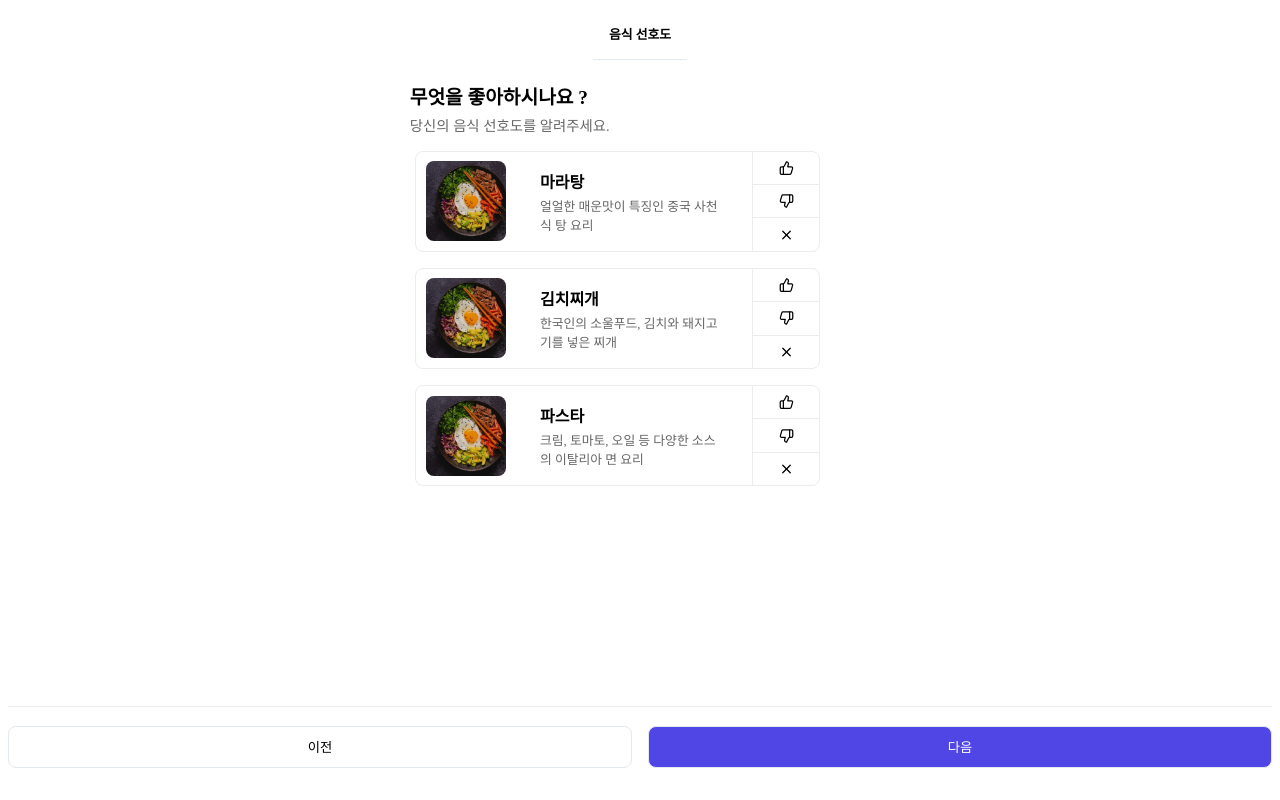
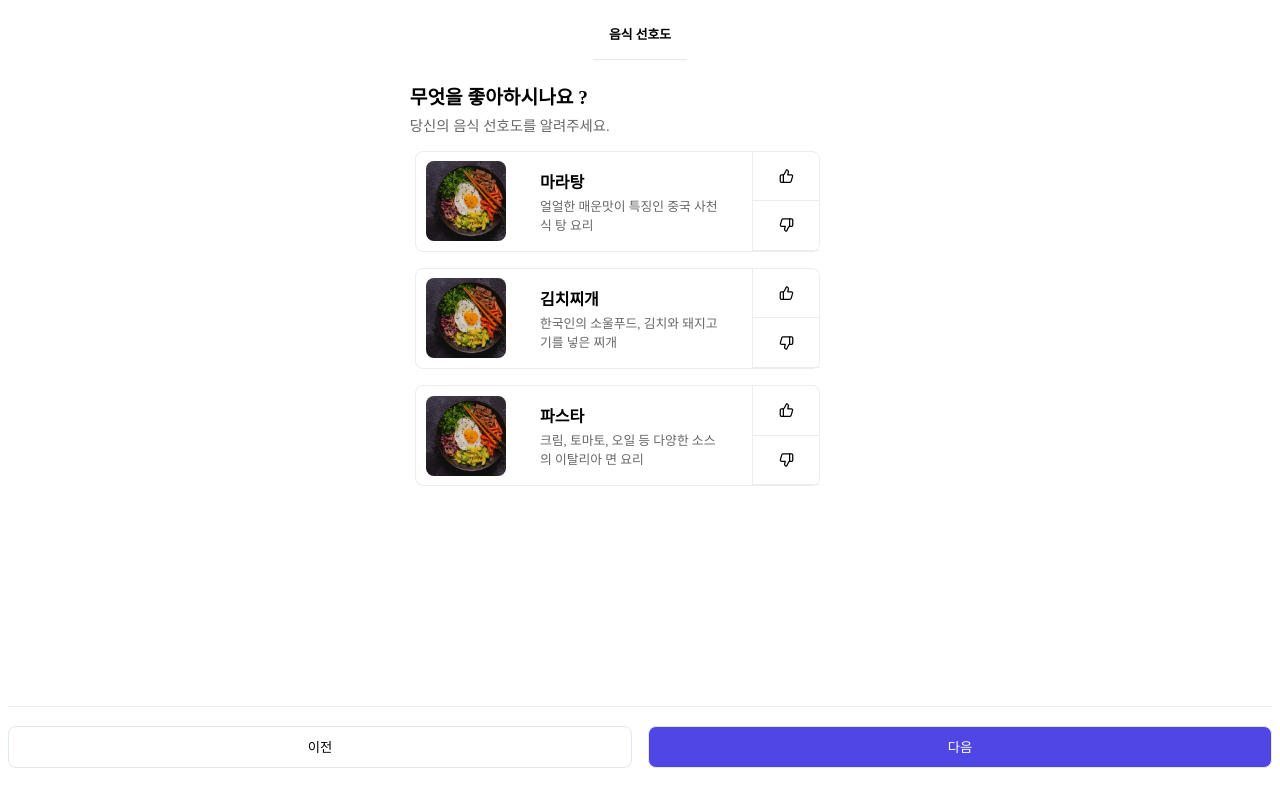
Before and after one commit to minwoo1119/Plate-Picks-Frontend, a React (Vite) app: page /survey in a window 1280 px wide. Built offline with nearby package versions, Linux system fonts and the light colour scheme.

Commit message:
[Fix] #16 - 백엔드와 동일한 enum 형식으로 수정

```diff
--- a/src/components/foodSelection/FoodSelection.tsx
+++ b/src/components/foodSelection/FoodSelection.tsx
@@ -1,7 +1,7 @@
-import { ThumbsDown, ThumbsUp, X } from "lucide-react";
+import { ThumbsDown, ThumbsUp, X } from 'lucide-react';
 
-import { Preference } from "../../pages/survey/SurveyPage";
-import styles from "./foodSelection.module.scss";
+import { Preference } from '../../pages/survey/SurveyPage';
+import styles from './foodSelection.module.scss';
 
 type FoodSelectionProps = {
     id: number;
@@ -22,7 +22,7 @@ function FoodSelection({
     return (
         <div className={styles.container}>
             <div className={styles.imgBox}>
-				<img src={imgUrl} alt="음식 이미지" />
+                <img src={imgUrl} alt='음식 이미지' />
             </div>
             <div className={styles.textBox}>
                 <div>{name}</div>
@@ -31,28 +31,28 @@ function FoodSelection({
             <div className={styles.preferenceBox}>
                 <div
                     className={`${styles.preferenceBtn} ${
-						preference === "like" ? styles.selected : ""
+                        preference === 'Good' ? styles.selected : ''
                     } ${styles.underline}`}
-					onClick={() => setPreference("like")}
+                    onClick={() => setPreference('Good')}
                 >
                     <ThumbsUp width={15} />
                 </div>
                 <div
                     className={`${styles.preferenceBtn} ${
-						preference === "dislike" ? styles.selected : ""
+                        preference === 'Bad' ? styles.selected : ''
                     } ${styles.underline}`}
-					onClick={() => setPreference("dislike")}
+                    onClick={() => setPreference('Bad')}
                 >
                     <ThumbsDown width={15} />
                 </div>
-				<div
+                {/* <div
                     className={`${styles.preferenceBtn} ${
-						preference === "none" ? styles.selected : ""
+                        preference === 'Soso' ? styles.selected : ''
                     }`}
-					onClick={() => setPreference("none")}
+                    onClick={() => setPreference('Soso')}
                 >
                     <X width={15} />
-				</div>
+                </div> */}
             </div>
         </div>
     );
--- a/src/pages/survey/SurveyPage.tsx
+++ b/src/pages/survey/SurveyPage.tsx
@@ -1,10 +1,10 @@
-import { useEffect, useState } from "react";
+import { useEffect, useState } from 'react';
 
-import Button from "../../components/common/Button";
-import FoodSelection from "../../components/foodSelection/FoodSelection";
-import Header from "../../components/common/Header";
-import styles from "./surveyPage.module.scss";
-import { useNavigate } from "react-router-dom";
+import Button from '../../components/common/Button';
+import FoodSelection from '../../components/foodSelection/FoodSelection';
+import Header from '../../components/common/Header';
+import styles from './surveyPage.module.scss';
+import { useNavigate } from 'react-router-dom';
 
 type Food = {
     id: number;
@@ -16,25 +16,25 @@ type Food = {
 const dummyFoods: Food[] = [
     {
         id: 1,
-		name: "마라탕",
-		description: "얼얼한 매운맛이 특징인 중국 사천식 탕 요리",
-		imgUrl: "src/img/food.jpeg",
+        name: '마라탕',
+        description: '얼얼한 매운맛이 특징인 중국 사천식 탕 요리',
+        imgUrl: 'src/img/food.jpeg',
     },
     {
         id: 2,
-		name: "김치찌개",
-		description: "한국인의 소울푸드, 김치와 돼지고기를 넣은 찌개",
-		imgUrl: "src/img/food.jpeg",
+        name: '김치찌개',
+        description: '한국인의 소울푸드, 김치와 돼지고기를 넣은 찌개',
+        imgUrl: 'src/img/food.jpeg',
     },
     {
         id: 3,
-		name: "파스타",
-		description: "크림, 토마토, 오일 등 다양한 소스의 이탈리아 면 요리",
-		imgUrl: "src/img/food.jpeg",
+        name: '파스타',
+        description: '크림, 토마토, 오일 등 다양한 소스의 이탈리아 면 요리',
+        imgUrl: 'src/img/food.jpeg',
     },
 ];
 
-export type Preference = "default" | "like" | "dislike" | "none";
+export type Preference = 'Good' | 'Bad' | 'Soso';
 
 function SurveyPage() {
     const navigate = useNavigate();
@@ -48,7 +48,7 @@ function SurveyPage() {
         setFoodList(dummyFoods);
         const initialPrefs: Record<number, Preference> = {};
         dummyFoods.forEach((food) => {
-			initialPrefs[food.id] = "default";
+            initialPrefs[food.id] = 'Soso';
         });
         setPreferences(initialPrefs);
     }, []);
@@ -65,17 +65,19 @@ function SurveyPage() {
             name: food.name,
             preference: preferences[food.id],
         }));
-		console.log("제출할 데이터:", selected);
-		navigate("/progress", { state: selected });
+        console.log('제출할 데이터:', selected);
+        navigate('/progress', { state: selected });
     };
 
     return (
         <div className={styles.container}>
             <div className={styles.topArea}>
-				<Header text="음식 선호도" />
+                <Header text='음식 선호도' />
                 <div className={styles.content}>
                     <div className={styles.textArea}>
-						<div className={styles.titleText}>무엇을 좋아하시나요 ?</div>
+                        <div className={styles.titleText}>
+                            무엇을 좋아하시나요 ?
+                        </div>
                         <div className={styles.subText}>
                             당신의 음식 선호도를 알려주세요.
                         </div>
@@ -88,8 +90,10 @@ function SurveyPage() {
                                 name={food.name}
                                 description={food.description}
                                 imgUrl={food.imgUrl}
-								preference={preferences[food.id] ?? "default"}
-								setPreference={(pref) => handleSetPreference(food.id, pref)}
+                                preference={preferences[food.id] ?? 'Soso'}
+                                setPreference={(pref) =>
+                                    handleSetPreference(food.id, pref)
+                                }
                             />
                         ))}
                     </div>
@@ -97,12 +101,12 @@ function SurveyPage() {
             </div>
 
             <div className={styles.buttonArea}>
-				<Button text="이전" onClick={() => navigate(-1)} />
+                <Button text='이전' onClick={() => navigate(-1)} />
                 <Button
-					text="다음"
+                    text='다음'
                     onClick={handleNext}
-					color="#5046E5"
-					fontColor="#FFFFFF"
+                    color='#5046E5'
+                    fontColor='#FFFFFF'
                 />
             </div>
         </div>
```
Lines whose indentation alone changed are shown as unchanged.
